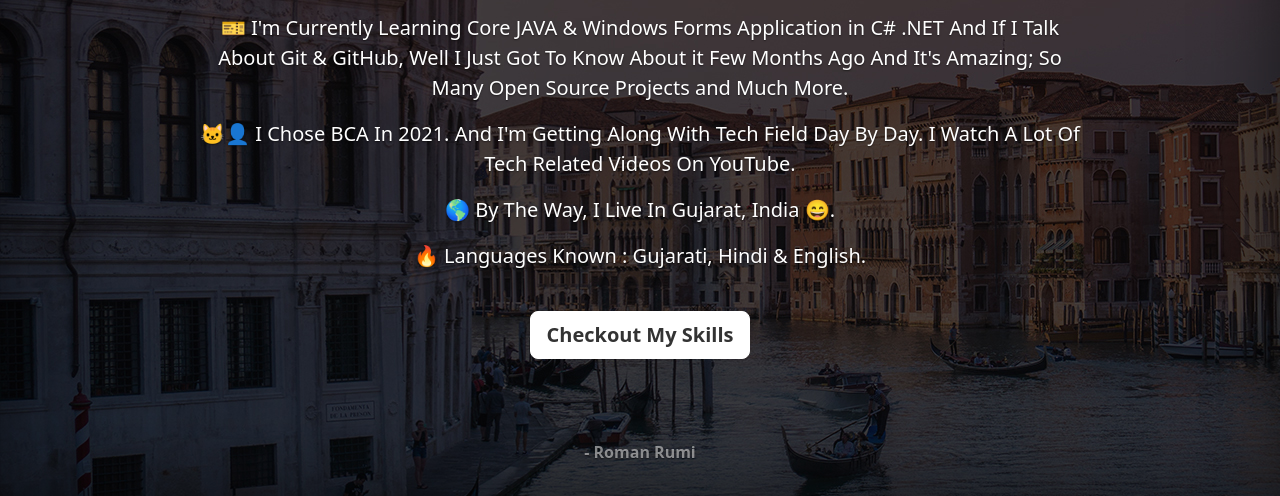
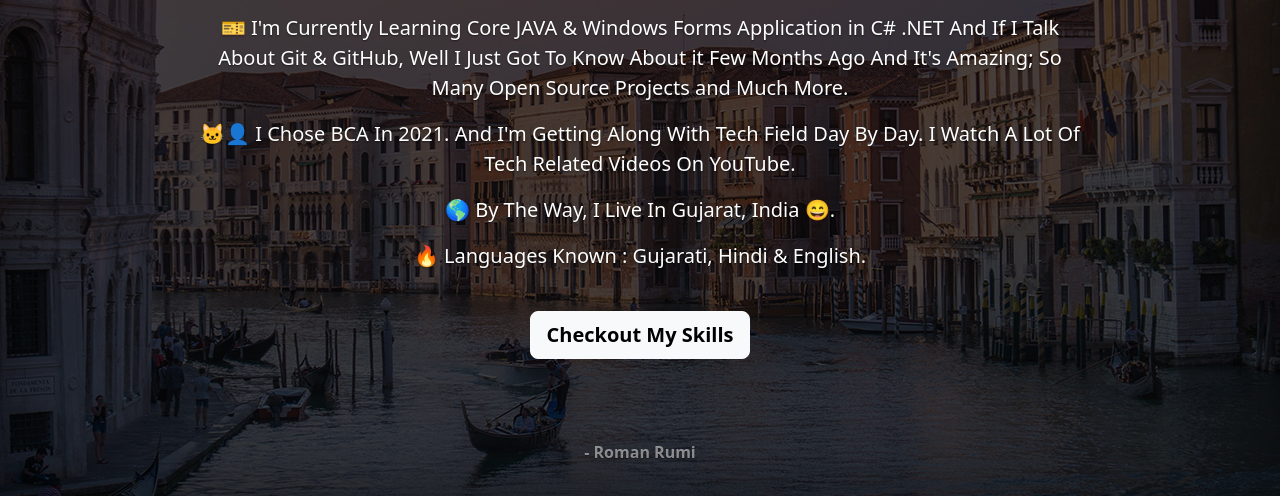
Before and after one commit to RomanRumi951/protonium.github.io, a plain HTML site: page index.html in a window 1280 px wide. Shown: the part 304-800 px from the top of the page. Drawn offline with Linux system fonts and the light colour scheme; a script that the page names is missing.

Commit message:
Initialize Commit

```diff
--- a/index.html
+++ b/index.html
@@ -31,6 +31,15 @@
       vertical-align: -.125em;
       fill: currentColor;
     }
+
+    #checkout {
+        color: black;
+    }
+
+    #checkout:hover{
+      background: darkturquoise;
+      color: white;
+    }
   </style>
 
 
@@ -38,11 +47,12 @@
   <link href="cover.css" rel="stylesheet">
 </head>
 
-<body class="d-flex h-100 text-center" background="banner_bg.jpg">
+<body class="d-flex h-100 text-center" background="banner_bg.jpg" style="background-repeat: no-repeat;background-position: center;">
 
   <div class="cover-container d-flex w-100 h-100 p-3 mx-auto flex-column">
     <header class="mb-auto">
-      <div>
+      <!-- <div class="fixed-top w-100 h-100 p-3 mx-auto flex-column" style="max-width: 60em;"> -->
+        <div>
         <br>
         <a href="index.html">
           <h3 class="float-md-start mb-0" style="color: white;"><img src="Roman_Rumi_2.jpg" alt="" width="80"
@@ -57,7 +67,7 @@
         </nav>
 
       </div>
-
+      <!-- <br><br><br><br><br> -->
     </header>
     <!-- <img src="Roman_Rumi.jpg" alt="" width="300" height="300" hspace="170" style="border-radius:150px;"> -->
     <main class="px-3">
@@ -71,7 +81,7 @@
       <p class="lead" style="color:white;">🌎 By The Way, I Live In <b>Gujarat, India 😄</b>.</b></p>
       <p class="lead" style="color:white;">🔥 Languages Known : <b>Gujarati, Hindi & English</b>.</b></p><br>
       <p class="lead">
-        <a href="skills.html" class="btn btn-lg btn-light fw-bold border-white bg-white">Checkout My Skills</a>
+        <a href="skills.html" class="btn btn-lg btn-light fw-bold" id="checkout">Checkout My Skills</a>
       </p>
     </main>
 
```
Also changed, not shown: contactme.html (+1 -1 lines), skills.html (+1 -1 lines).
